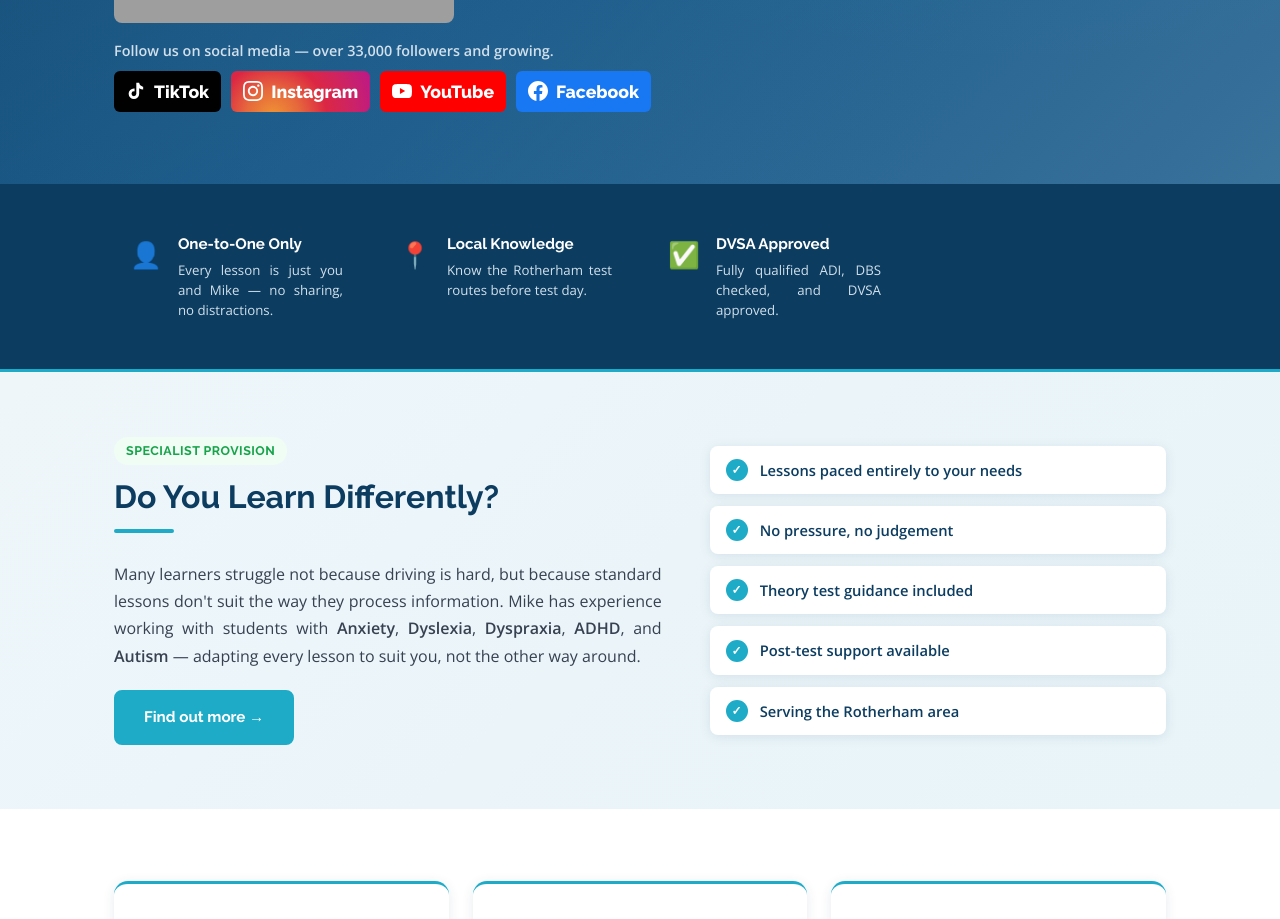
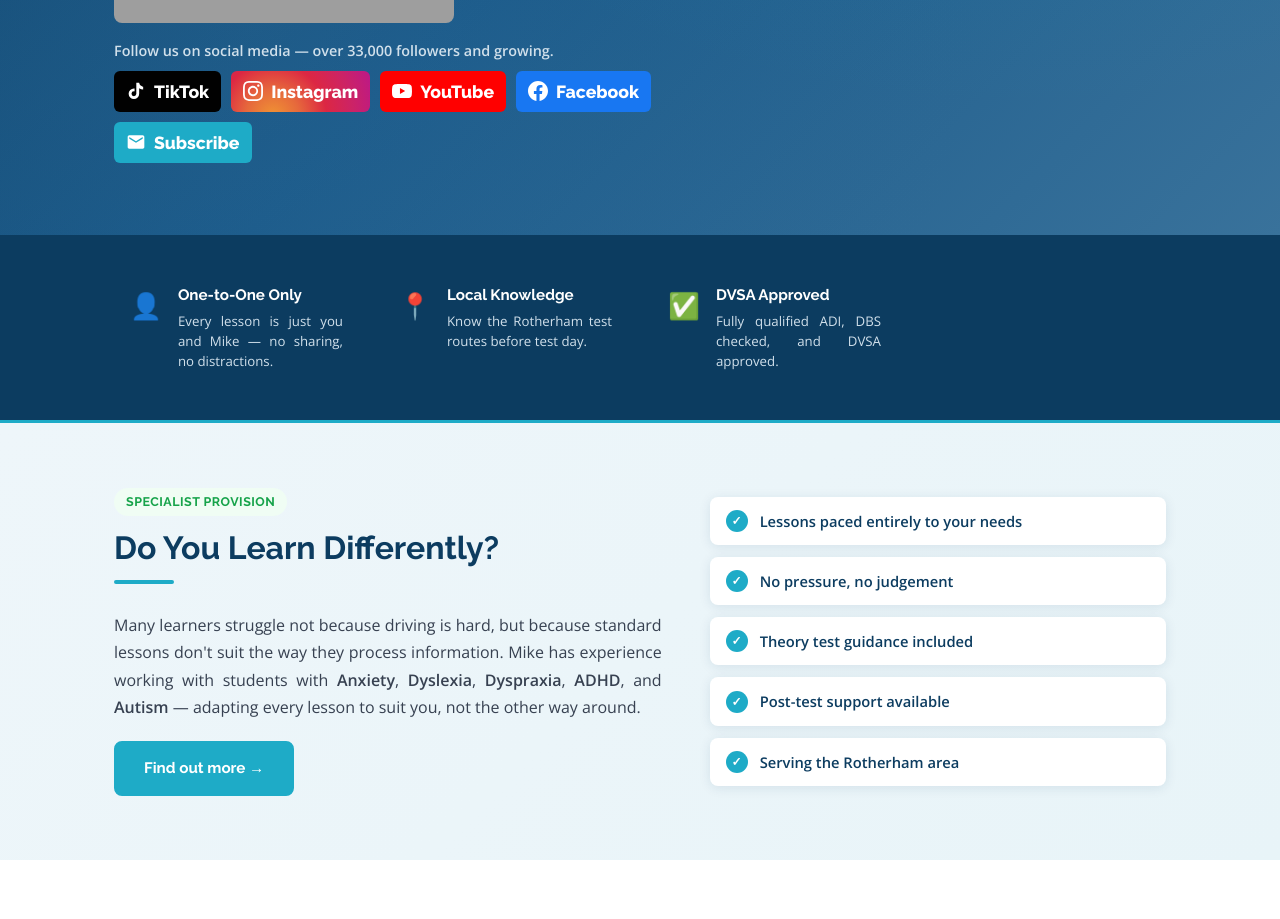
Before and after one commit to mikehinton-wq/mods-website, a React (Vite) app: page / in a window 1280 px wide. Shown: the part 860-1779 px from the top of the page. Built offline with nearby package versions, Linux system fonts and the light colour scheme; grey boxes are pictures that could not be loaded.

Commit message:
Update site

```diff
--- a/src/pages/Home.jsx
+++ b/src/pages/Home.jsx
@@ -235,6 +235,21 @@ export default function Home() {
                 </svg>
                 Facebook
               </a>
+              <a
+                href="#signup"
+                onClick={e => { e.preventDefault(); document.querySelector('#mailchimp-signup')?.scrollIntoView({ behavior: 'smooth' }) }}
+                style={{
+                  display: 'inline-flex', alignItems: 'center', gap: 8,
+                  background: '#1EABC7', color: '#fff',
+                  fontFamily: 'Raleway, sans-serif', fontWeight: 800, fontSize: '1.1rem',
+                  padding: '6px 12px', borderRadius: 6, textDecoration: 'none', cursor: 'pointer',
+                }}
+              >
+                <svg width="20" height="20" viewBox="0 0 24 24" fill="white">
+                  <path d="M20 4H4c-1.1 0-2 .9-2 2v12c0 1.1.9 2 2 2h16c1.1 0 2-.9 2-2V6c0-1.1-.9-2-2-2zm0 4l-8 5-8-5V6l8 5 8-5v2z"/>
+                </svg>
+                Subscribe
+              </a>
             </div>
           </div>
           <div className="hero__card-stack">
```
